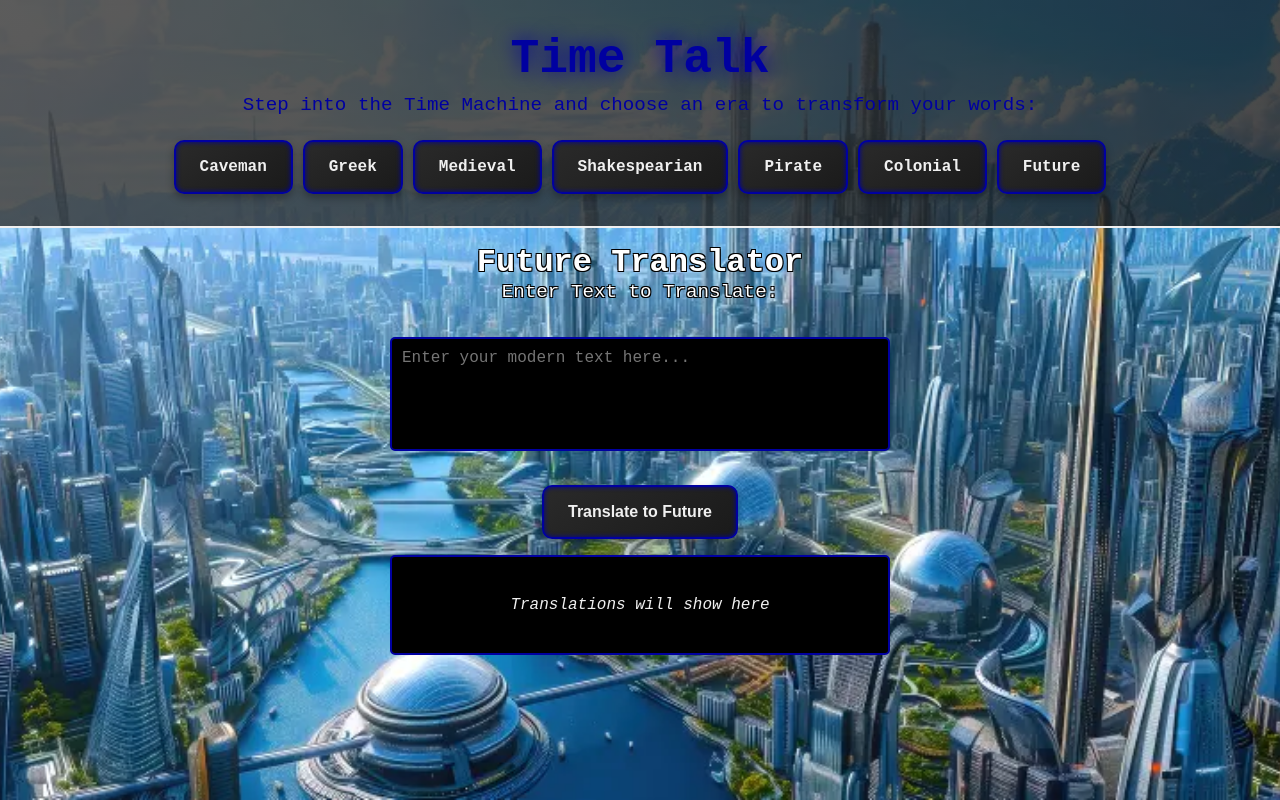
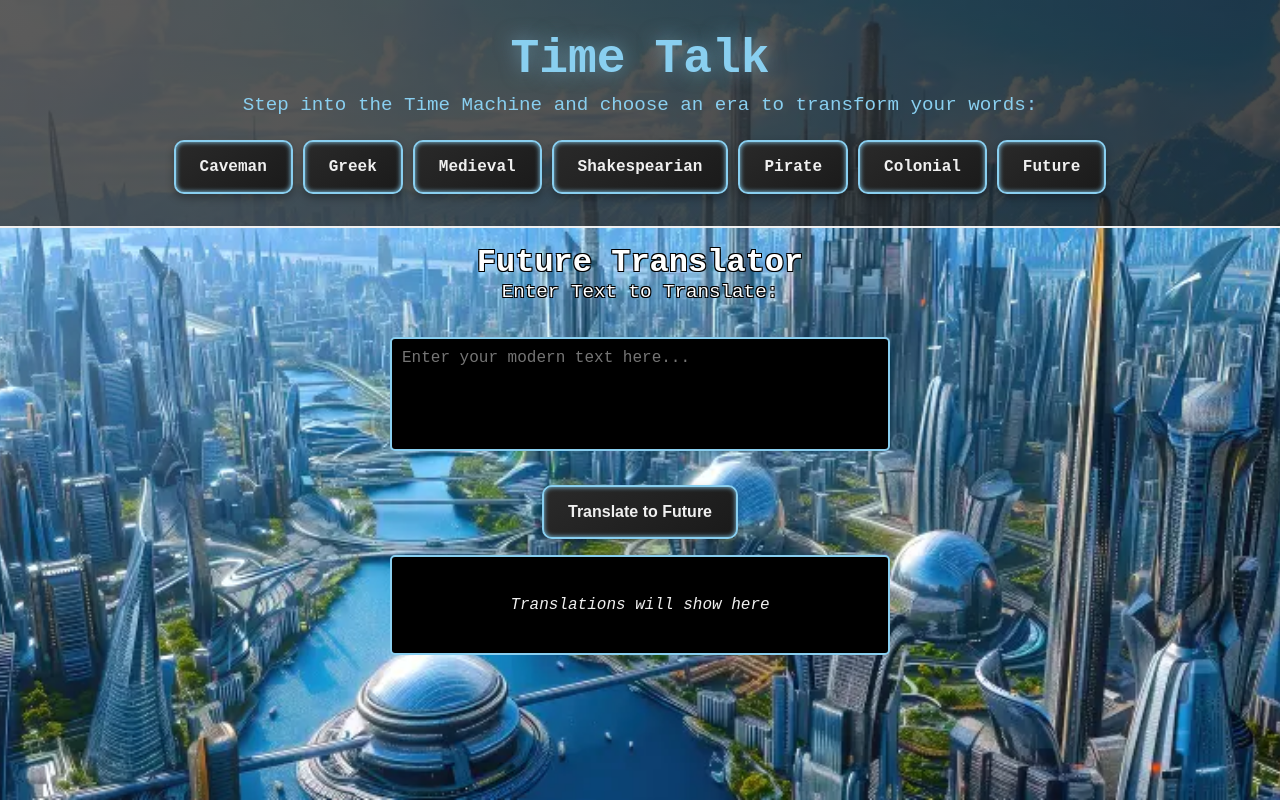
Before and after one commit to nick4soto/TimeTalk, a website: page Future/future.html in a window 1280 px wide. Drawn offline with Linux system fonts and the light colour scheme.

Commit message:
future color

```diff
--- a/Future/future.css
+++ b/Future/future.css
@@ -35,8 +35,8 @@ header {
 h1 {
     font-size: 3rem;
     margin-bottom: 0.5rem;
-    color: #0000a0; /* Red color */
-    text-shadow: 0 0 10px rgb(0, 0, 160);
+    color: #89CFF0; /* Red color */
+    text-shadow: 0 0 10px rgb(137, 207, 240);
     animation: pulse 1.5s infinite;
 }
 
@@ -44,7 +44,7 @@ h1 {
 p, label {
     font-size: 1.2rem;
     margin-bottom: 1.5rem;
-    color: #0000a0; /* Red for label text */
+    color: #89CFF0; /* Red for label text */
 }
 
 /* Button Container */
@@ -64,25 +64,25 @@ p, label {
     text-decoration: none;
     border-radius: 10px;
     background: linear-gradient(145deg, #2a2a2a, #1a1a1a);
-    border: 2px solid #0000a0; /* Red border */
+    border: 2px solid #89CFF0; /* Red border */
     transition: all 0.3s ease-in-out;
-    box-shadow: 0 4px 8px rgba(0, 0, 0, 0.3), inset 0 0 5px rgb(0, 0, 160); /* Red inner glow */
+    box-shadow: 0 4px 8px rgba(0, 0, 0, 0.3), inset 0 0 5px rgb(137, 207, 240); /* Red inner glow */
     cursor: pointer;
 }
 
 /* Button Hover Effect */
 .period-button:hover, .translate-button:hover {
     color: #2a2a2a;
-    box-shadow: 0 4px 12px rgb(0, 0, 160), inset 0 0 8px rgb(0, 0, 160);
+    box-shadow: 0 4px 12px rgb(137, 207, 240, 0.5), inset 0 0 8px rgb(137, 207, 240, 0.7);
     transform: translateY(-2px);
-    background: #0000a0;
+    background: #89CFF0;
 }
 
 /* Button Active Effect */
 .period-button:active, .translate-button:active {
     transform: translateY(2px);
-    box-shadow: 0 2px 6px rgb(0, 0, 160), inset 0 0 5px rgb(0, 0, 160);
-    background: #0000a0;
+    box-shadow: 0 2px 6px rgb(137, 207, 240, 0.5), inset 0 0 5px rgb(137, 207, 240, 0.7);
+    background: #89CFF0;
 }
 
 /* Textarea Styling */
@@ -93,7 +93,7 @@ textarea {
     font-size: 16px;
     background-color: #000; /* Black background */
     color: #f0f0f0; /* White text */
-    border: 2px solid #0000a0; /* Red border */
+    border: 2px solid #89CFF0; /* Red border */
     border-radius: 5px;
     resize: none;
     margin-bottom: 1rem;
@@ -107,7 +107,7 @@ textarea {
     font-size: 16px;
     background-color: #000; /* Black background */
     color: #f0f0f0; /* White text */
-    border: 2px solid #0000a0; /* Red border */
+    border: 2px solid #89CFF0; /* Red border */
     border-radius: 5px;
     min-height: 100px; /* Minimum height for readability */
     margin-top: 1rem;
@@ -121,10 +121,10 @@ textarea {
 /* Time Machine Animation */
 @keyframes pulse {
     0%, 100% {
-        text-shadow: 0 0 10px rgb(0, 0, 160);
+        text-shadow: 0 0 10px rgb(137, 207, 240, 0.7);
     }
     50% {
-        text-shadow: 0 0 20px rgb(0, 0, 160);
+        text-shadow: 0 0 20px rgb(137, 207, 240, 0.5);
     }
 }
 
@@ -158,5 +158,5 @@ label {
 }
 
 .home-link:hover {
-    color: #0000a0; /* Optional hover effect */
+    color: #89CFF0; /* Optional hover effect */
 }
```
